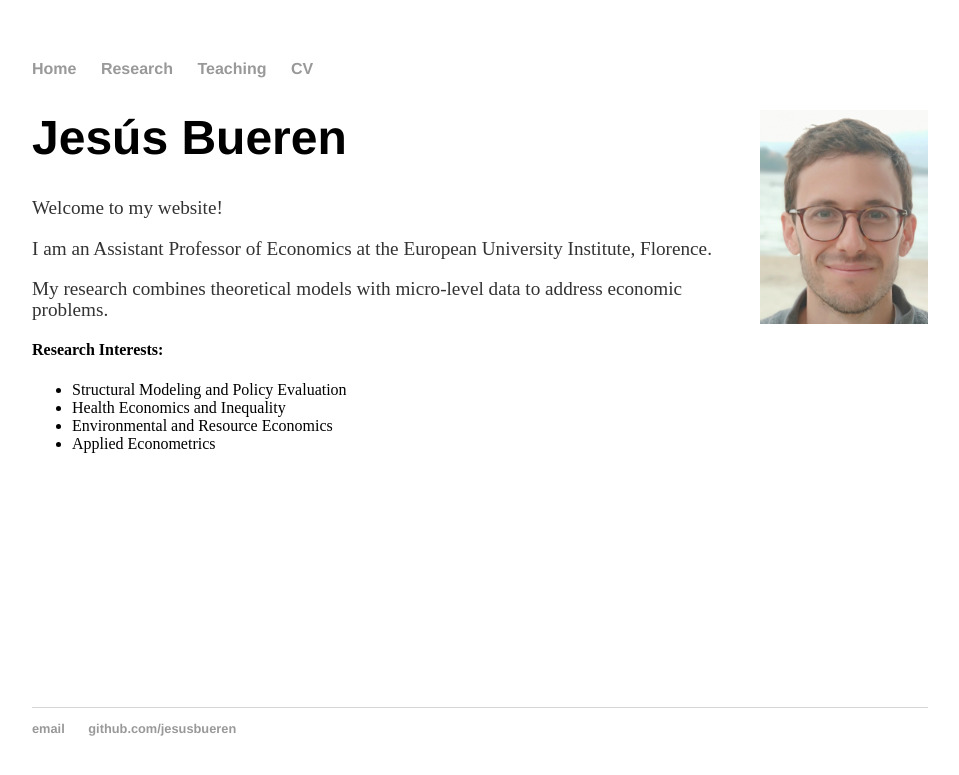
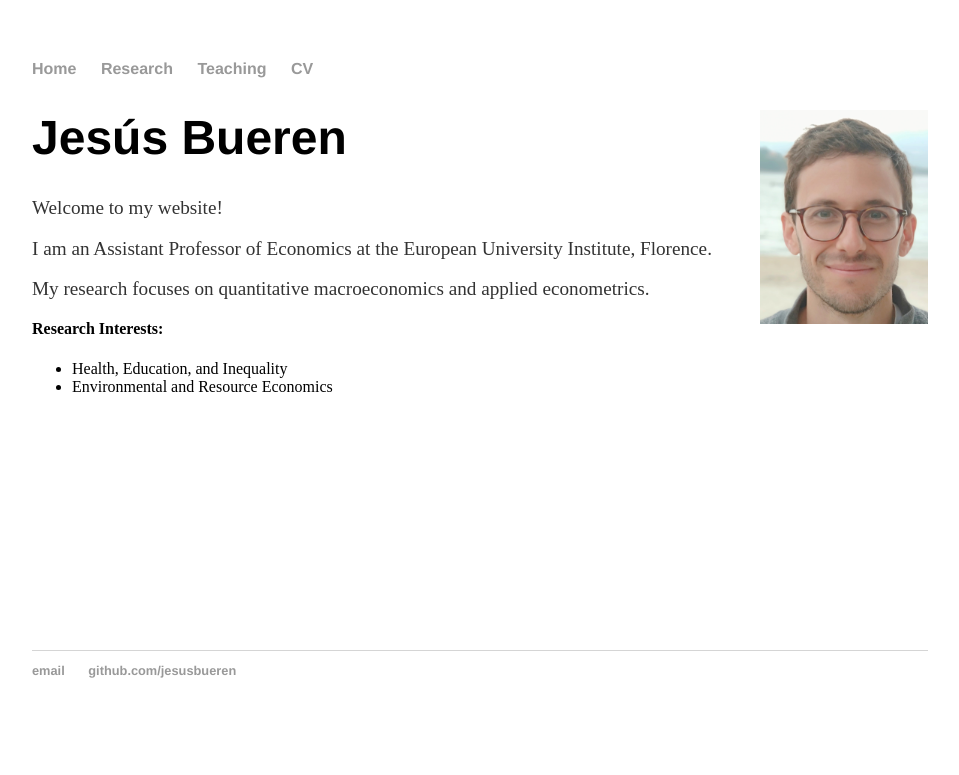
Before and after one commit to jesusbueren/jesusbueren.github.io, a Jekyll site: the page built from index.html, in a window 1280 px wide. Shown: the top 775 px of the page, without its empty margins (160-1119 px from the left). Built offline with Jekyll 4.4.1, drawn with Linux system fonts in a browser that asks for light colours.

Commit message:
Update index.html

```diff
--- a/index.html
+++ b/index.html
@@ -7,13 +7,11 @@
 	<h1><img src="img_github.jpg" alt="" style="float:right;width:168px;height:214px;">Jes&uacutes Bueren</h1>
 	<p>Welcome to my website!</p>
 	<p> I am an Assistant Professor of Economics at the European University Institute, Florence.</p>
-	<p>My research combines theoretical models with micro-level data to address economic problems.</p>
+	<p>My research focuses on quantitative macroeconomics and applied econometrics.</p>
         <h4>Research Interests:</h4>
         <ul>
-        <li>Structural Modeling and Policy Evaluation</li>
-        <li>Health Economics and Inequality</li>
+        <li>Health, Education, and Inequality</li>
         <li>Environmental and Resource Economics</li>
-        <li>Applied Econometrics</li>
         </ul>
 	<pre>
 
```
